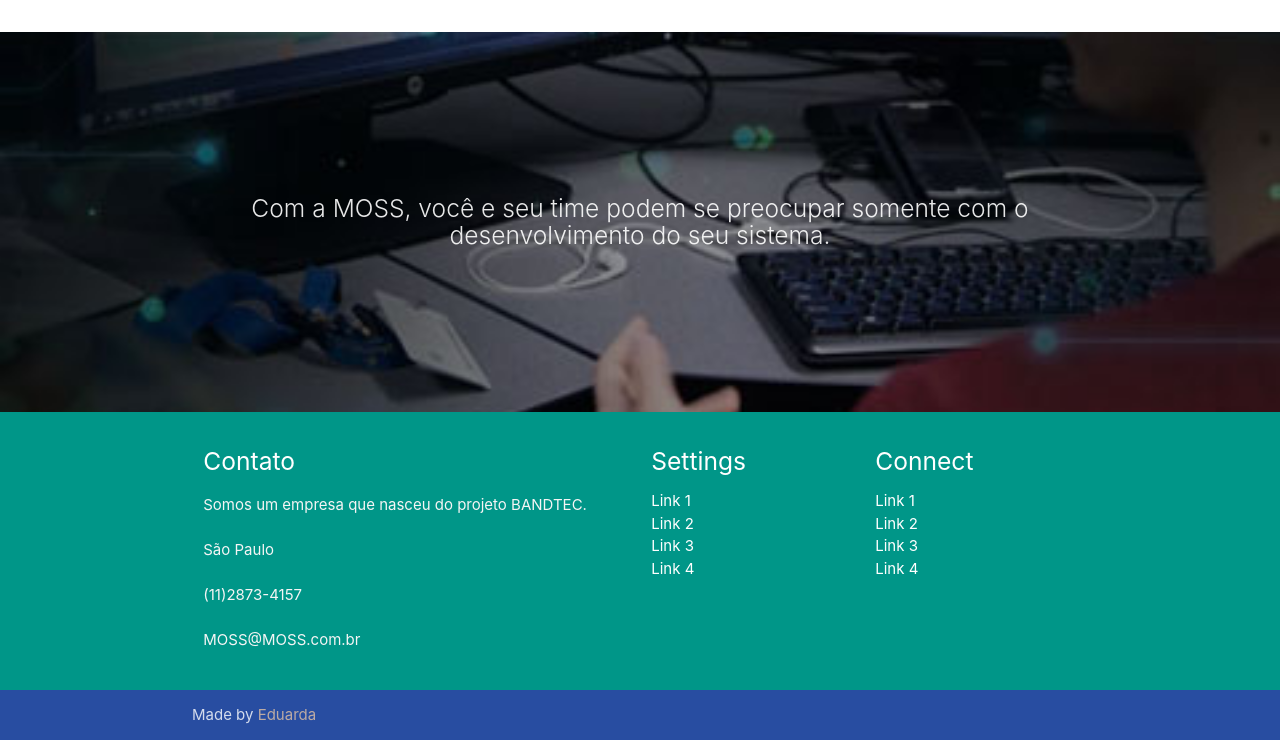
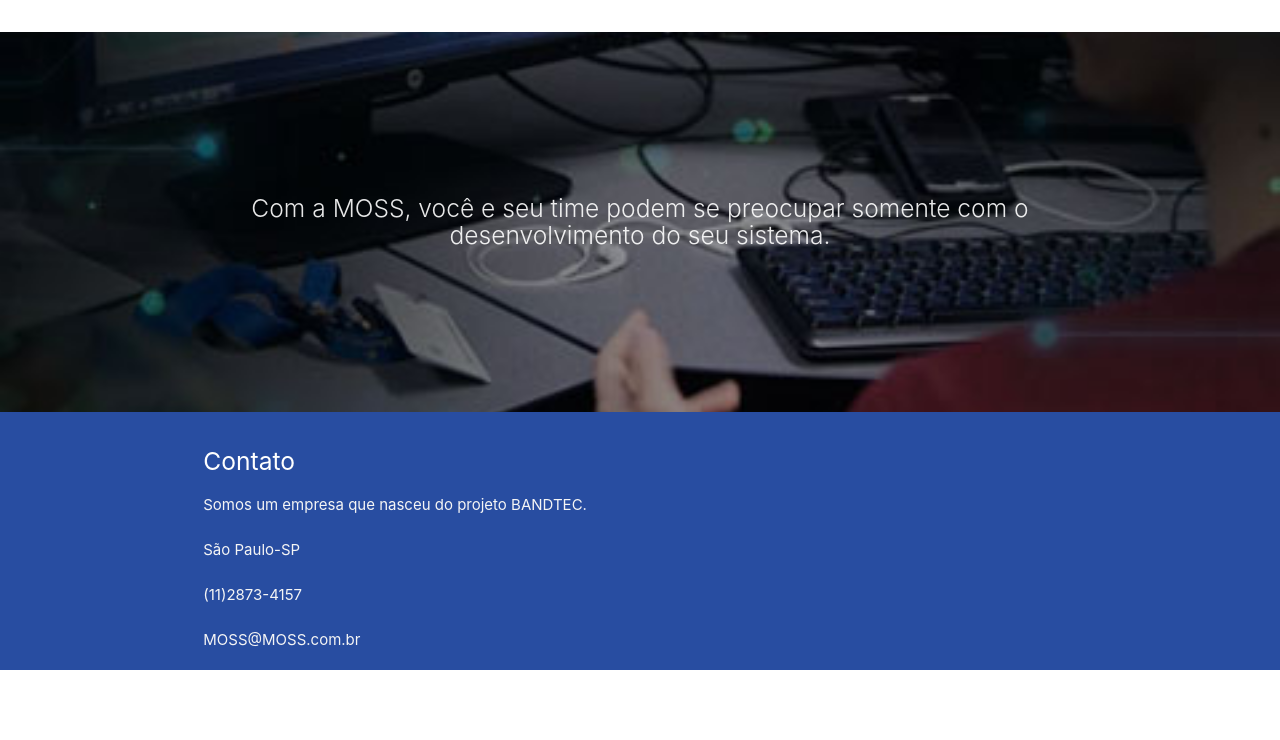
Before and after one commit to carinadidomenico/javapp, a plain HTML site: page Site institucional/Bootstrap/parallax-template/parallax-template/index.html in a window 1280 px wide. Shown: the part 1599-2339 px from the top of the page. After the commit the page ends 2289 px from the top, so only its background shows below. Drawn offline with nearby package versions, Linux system fonts and the light colour scheme.

Commit message:
update Bootstrap

```diff
--- a/Site institucional/Bootstrap/parallax-template/parallax-template/css/style.css
+++ b/Site institucional/Bootstrap/parallax-template/parallax-template/css/style.css
@@ -50,6 +50,7 @@
 }
 .icon-block .material-icons {
   font-size: inherit;
+  color: #284DA1;
 }
 
 footer.page-footer {
--- a/Site institucional/Bootstrap/parallax-template/parallax-template/index.html
+++ b/Site institucional/Bootstrap/parallax-template/parallax-template/index.html
@@ -54,7 +54,7 @@
         <div class="col s12 m4">
           <div class="icon-block">
             <h2 class="center brown-text"><i class="material-icons">flash_on</i></h2>
-            <h5 class="center">Economize tempo </h5>
+            <h5 class="center">Economize <br> tempo </h5>
 
             <p class="light">Sua equipe receberá alertas caso o servidor de sua API estiver fora do ar, permitindo otimizar o seu tempo de trabalho.</p>
           </div>
@@ -132,38 +132,15 @@
         <div class="col l6 s12">
           <h5 class="white-text">Contato</h5>
           <p class="grey-text text-lighten-4">Somos um empresa que nasceu do projeto BANDTEC.</p>
-          <p class="grey-text text-lighten-4">São Paulo</p>
+          <p class="grey-text text-lighten-4">São Paulo-SP</p>
           <p class="grey-text text-lighten-4">(11)2873-4157</p>
           <p class="grey-text text-lighten-4">MOSS@MOSS.com.br</p>
 
 
         </div>
-        <div class="col l3 s12">
-          <h5 class="white-text">Settings</h5>
-          <ul>
-            <li><a class="white-text" href="#!">Link 1</a></li>
-            <li><a class="white-text" href="#!">Link 2</a></li>
-            <li><a class="white-text" href="#!">Link 3</a></li>
-            <li><a class="white-text" href="#!">Link 4</a></li>
-          </ul>
-        </div>
-        <div class="col l3 s12">
-          <h5 class="white-text">Connect</h5>
-          <ul>
-            <li><a class="white-text" href="#!">Link 1</a></li>
-            <li><a class="white-text" href="#!">Link 2</a></li>
-            <li><a class="white-text" href="#!">Link 3</a></li>
-            <li><a class="white-text" href="#!">Link 4</a></li>
-          </ul>
-        </div>
       </div>
     </div>
-    <div class="footer-copyright">
-      <div class="container">
-      Made by <a class="brown-text text-lighten-3">Eduarda</a>
-      </div>
-    </div>
-  </footer>
+    </footer>
 
 
   <!--  Scripts-->
```
Also changed, not shown: Site institucional/Bootstrap/parallax-template/parallax-template/css/materialize.css.
